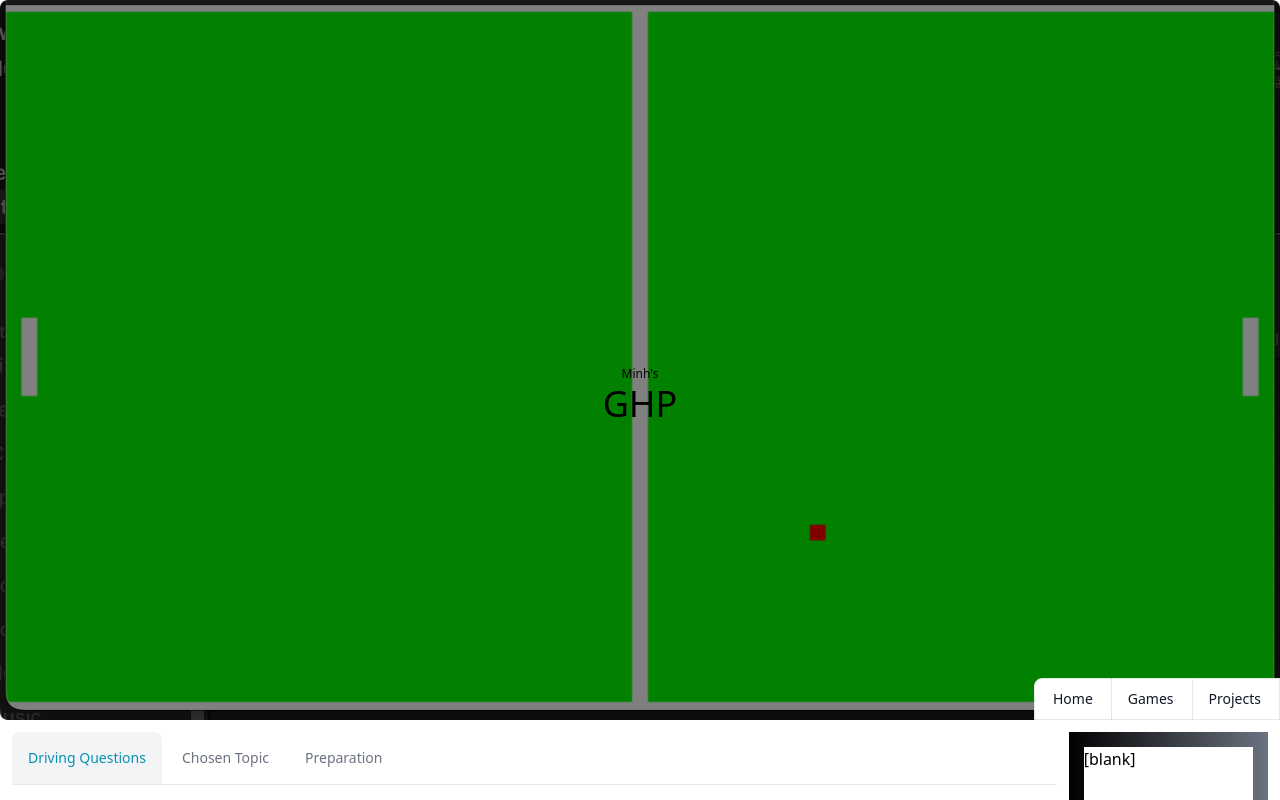
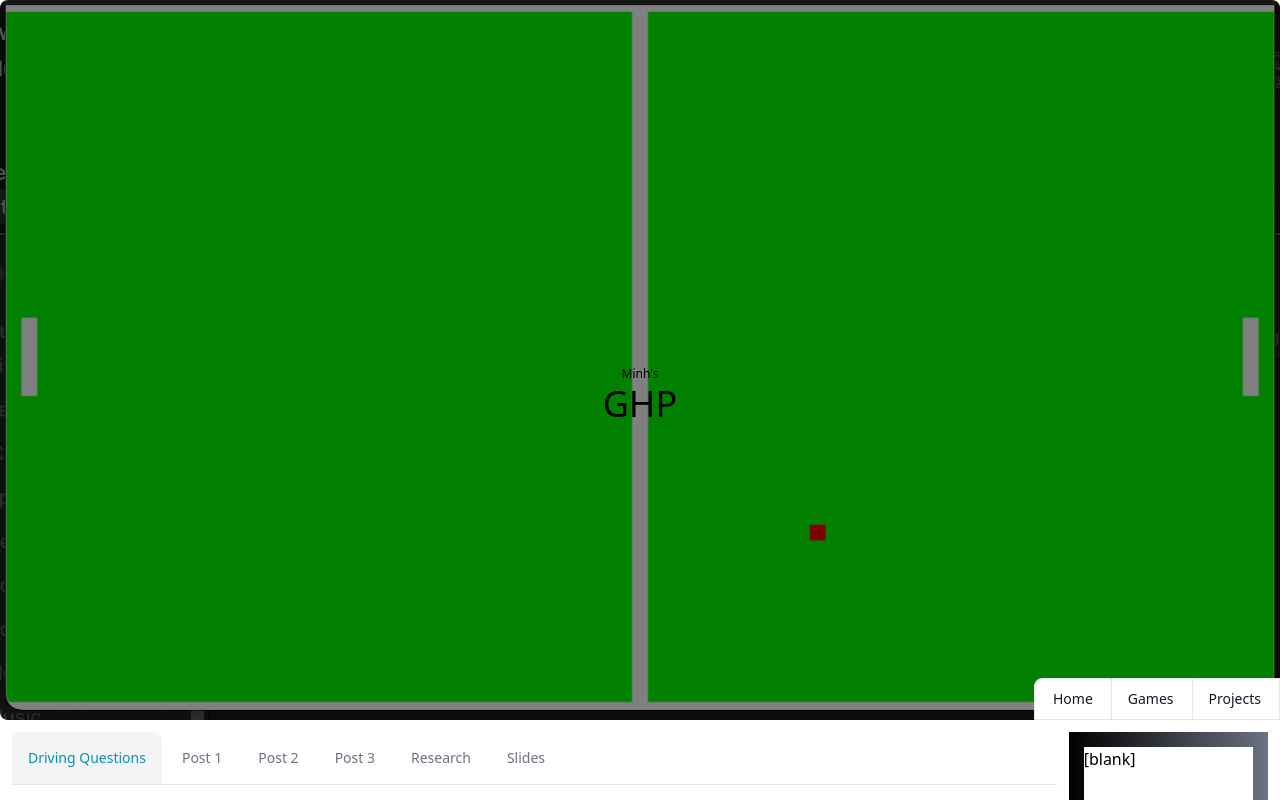
Before and after one commit to tuanorn/Portfolio-website, a React (Create React App) app: page /projects/GHP in a window 1280 px wide. Shown: the top 800 px of the page. Built offline with nearby package versions, Linux system fonts and the light colour scheme.

Commit message:
added SCH4U posts

```diff
--- a/src/Pages/PageStructure.json
+++ b/src/Pages/PageStructure.json
@@ -98,14 +98,27 @@
             "DQ 2": "How do the electrochemical properties of polypyrrole influence its actuation (power and efficiency measurement) in active origami?",
             "Units covered[1]": "Organic chemistry, atomic structure & properties, and electrochemistry"
         },
-        "Chosen Topic": {
+        "Post 1": {
+            "Title": "Choosing the Driving Question",
+            "Content": "Given my interests in origami and sustainability, the 2 topics considered are active origami and flow battery.\nA flow battery is a rechargeable battery that separates energy storage and conversion. It uses redox reactions, including plating and deplating, to both release electrons (discharge) and gain electrons (recharge). Common substances used are vanadium and zinc, which are often available in a high school environment. Considering its easy and affordable setup and simple reactions, it should be a suitable subject for presentation.\nActive origami involves designing structures that fold and unfold using stimuli from a non-mechanical field. It largely requires polymer due to its efficiency and precision in terms of actuation and versatility in terms of chemical properties (such as conductivity). After some research, it was initially thought that an affordable and simple demonstration was possible.\nI was more inclined to choose the latter, even though it has some uncertainties. Hence, although the former is more practical, the latter was selected as it commands more intellectual curiosity."
+        },
+        "Post 2": {
+            "Title": "Choosing the Polymer and Researching",
+            "Content": "Different polymers, from hydrogels to polyurethanes, were considered for the final product, and one that was most cost-efficient and viable was polypyrrole (PPy).\nMultiple concepts stemmed from the research process, including conducting polymer, doping, polarons, Faraday’s constant, and cyclic voltammetry, among others. Although the complexity scaled up, the research progress still aligns with the schedule. Yet, what struck a surprise was that PPy is an electroactive polymer rather than a shape memory polymer. Hence, the polymer itself cannot bend, but relies on principles similar to a bimetallic strip.\nGiven the scarce information on its actuation, due to the nature of the polymer, it was not known at first that expensive equipment, such as the potentiostat, is needed to create a desirable demonstration, in which PPy coats a carbon film to exhibit bending."
+        },
+        "Post 3": {
+            "Title": "Seeking Alternatives, Acquiring Materials, and Planning a Presentation",
+            "Content": "After more research was done regarding the mechanisms of different reactions, alternatives for the demonstration were devised, given the unavailability of equipment. They involve converting chemical reactions into abstract physical processes (doping to water absorption, polymerization to formation of a magnet chain, and actuation to differential bending).\nDue to the unavailability of the desired magnets, alternative 1 was attempted, in which a 3D animation was produced. However, this method is also flawed as the computing power was not sufficient for a smooth animation. Hence, it is decided that the polymerization process will be demonstrated with a diagram (alternative 2). The demonstrations for other processes (doping and actuation) remain unchanged.\nThe materials were then ordered a month before the presentation, including an Elegoo electronics starter kit, a sponge, and a bimetallic strip. In addition, the 3D models were also completed: [img]Finally, due to the potential complexity of the subject, the presentation will be done with slides.",
+            "Materials": "SCH4U_Summ_Proj_Materials.jpg",
+            "3D Structures": ["Pyrrole-screenshot.jpg", "Pyrrole_cation-screenshot.jpg", "Pyrrole_dimer-screenshot.jpg"],
+            "3D Structures with Van der Waals Forces": ["Pyrrole_with_VdW-screenshot.jpg", "Pyrrole_cation_with_VdW-screenshot.jpg", "Pyrrole_dimer_with_VdW-screenshot.jpg"]
+        },
+        "Research": {
             "Topic": "Synthesis and Applications of Polypyrrole as An Active Material",
             "Doc_link": "https://1drv.ms/w/c/b5933cfa18aa2826/IQTDR37YIxp0QZTQIxwArtDIASGE9l2Bl1o81G0KFEGMxxw?em=2"
         },
-        "Preparation": {
-            "Materials": "SCH4U_Summ_Proj_Materials.jpg",
-            "3D Structures": ["Pyrrole-screenshot.jpg", "Pyrrole_cation-screenshot.jpg", "Pyrrole_dimer-screenshot.jpg"],
-            "3D Structures with Van der Waals Forces": ["Pyrrole_with_VdW-screenshot.jpg", "Pyrrole_cation_with_VdW-screenshot.jpg", "Pyrrole_dimer_with_VdW-screenshot.jpg"]
+        "Slides": {
+            "Link": "https://www.canva.com/design/DAGp6ncGD9o/paQd7-ljqcPPd0GvlJkxLQ/view?embed"
         }
     },
     "MDM4U_Sum_Proj": {
--- a/src/Pages/Projects/GHP.tsx
+++ b/src/Pages/Projects/GHP.tsx
@@ -26,16 +26,23 @@ function GHP(props: any) {
                 }
                 tabContent = <div className="grid grid-cols-2 w-full gap-6">{temp}</div>;
                 break;
-            case 1:
-                tabContent = <div className="w-full">
-                        <p className="text-lg"><b>Topic:</b> {ghpPgStruct[tab]["Topic"]}</p>
-                        <p>Research doc:</p>
-                        <iframe className="w-full px-3 min-h-[500px]" src={ghpPgStruct[tab]["Doc_link"]}/>
-                    </div>
-                break;
-            case 2:
+            case 1: case 2: case 3:
                 let temp2: JSX.Element[] = [];
+                temp2.push(<p className="text-lg w-full text-center mb-6 font-bold">{ghpPgStruct[tab]["Title"]}</p>)
+                let content = ghpPgStruct[tab]["Content"] as string;
+                let strToAdd = "";
+                let currStr = content;
+                let splitIndex = 0;
+                let splitCount = 0;
+                while (splitIndex >= 0 && splitCount <= 5) {
+                    splitCount++;
+                    splitIndex = (currStr.indexOf("\n") == -1)? currStr.indexOf("[img]") : currStr.indexOf("\n");
+                    strToAdd = (splitIndex >= 0)? currStr.substring(0, splitIndex) : currStr;
+                    temp2.push(<p className="indent-11 px-10 mb-3">{strToAdd}</p>)
+
+                    if (currStr.indexOf("[img]") >= 0 && currStr.indexOf("[img]") == splitIndex) {
                         for (let categs in ghpPgStruct[tab]) {
+                            if (categs == "Title" || categs == "Content") continue;
                             let imgs: JSX.Element[] = [];
                             if (Array.isArray(ghpPgStruct[tab][categs])) {
                                 for (let imgSrc of ghpPgStruct[tab][categs]) {
@@ -45,16 +52,32 @@ function GHP(props: any) {
                                     </div>)
                                 }
                             }
-                    temp2.push(<div className="w-full">
-                        <p className="text-lg">{categs}:</p>
+                            temp2.push(<div className="w-full mb-6">
                                 {(imgs.length > 0)? <div className="text-center">{imgs}</div>
-                        : <div className="mx-auto w-1/2">
+                                : <div className="mx-auto w-1/3 mb-6">
                                     <img className="w-full" src={`/Images/GHP_SCH4U/${ghpPgStruct[tab][categs]}`}/>
                                     <p className="w-full text-center">From left to right: Sponge, circuit, and bimetallic strip</p>
                                 </div>}
                             </div>)
                         }
+                    }
+                    currStr = currStr.substring(splitIndex + ((currStr.indexOf("[img]") >= 0 && currStr.indexOf("[img]") == splitIndex)? 5 : 1));
+                }
                 tabContent = <div className="w-full">{temp2}</div>
+                break;
+            case 4:
+                tabContent = <div className="w-full">
+                        <p className="text-lg mb-6"><b>Topic:</b> {ghpPgStruct[tab]["Topic"]}</p>
+                        <iframe className="w-full px-3 min-h-[800px]" src={ghpPgStruct[tab]["Doc_link"]}/>
+                    </div>
+                break;
+            case 5:
+                tabContent = <div className="text-center">
+                    <iframe loading="lazy" className="w-full aspect-video"
+                        src={ghpPgStruct[tab]["Link"]} allow="fullscreen">
+                    </iframe>
+                    <a href="https:&#x2F;&#x2F;www.canva.com&#x2F;design&#x2F;DAGp6ncGD9o&#x2F;paQd7-ljqcPPd0GvlJkxLQ&#x2F;view?utm_content=DAGp6ncGD9o&amp;utm_campaign=designshare&amp;utm_medium=embeds&amp;utm_source=link" target="_blank" rel="noreferrer">SCH4U Summative Slides</a>
+                </div>
         }
         tabs.push(<Tabs.Item title={tab}>
                 {tabContent}
```
Lines whose indentation alone changed are shown as unchanged.
